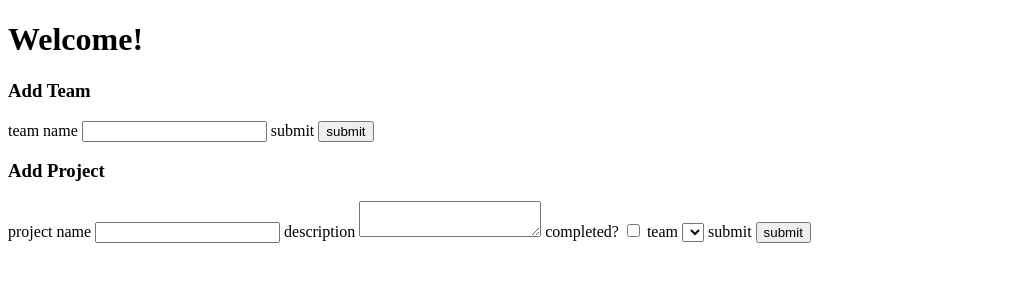
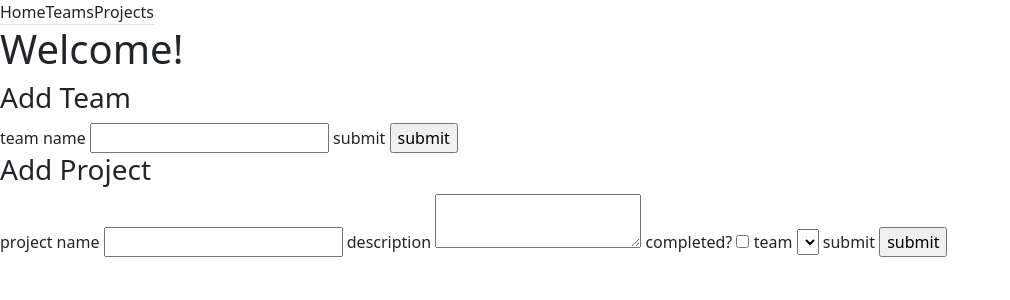
Before and after one commit to Juandtorres23/py-proj-4, a Flask app: template templates/home.html in a window 1280 px wide. Shown: the top 300 px of the page, without its empty margins (0-1010 px from the left). Run offline with Flask 2, Linux system fonts and the light colour scheme; the template is opened without the code that fills it: values that come from a table or form of the project are taken from there, others are empty.

Commit message:
added new views(teams, projects)

```diff
--- a/forms.py
+++ b/forms.py
@@ -14,4 +14,4 @@ class ProjectForm(FlaskForm):
     submit = SubmitField('submit')
 
     def update_teams(self, teams):
-        self.team_selection.choices = [ (team,id, team.team_name) for team in teams ]
+        self.team_selection.choices = [ (team.id, team.team_name) for team in teams ]
--- a/model.py
+++ b/model.py
@@ -45,12 +45,13 @@ class Project(db.Model):
     completed = db.Column(db.Boolean, default = False)
     team_id = db.Column(db.Integer, db.ForeignKey("teams.id"), nullable = False)
 
-    def __init__(self, project_name, description, completed, team_id):
+    def __init__(self, project_name, completed, team_id, **kwargs):
         self.project_name = project_name
         self.completed = completed
         self.team_id = team_id
 
-        #description
+        if "description" in kwargs:
+            self.description = kwargs["description"]
 
 def connect_to_db(app):
     app.config["SQLALCHEMY_DATABASE_URI"] = os.environ["POSTGRES_URI"]
--- a/server.py
+++ b/server.py
@@ -1,18 +1,20 @@
-from flask import Flask, render_template, redirect, url_for
+from flask import Flask, render_template, redirect, url_for, request
 
 from forms import TeamForm, ProjectForm
-from model import User, Team, Project, connect_to_db
+from model import db, User, Team, Project, connect_to_db
 
 
 app = Flask(__name__)
 
 app.secret_key = "keep this secret"
 
+user_id = 1
+
 @app.route("/")
 def home():
     team_form = TeamForm()
     project_form = ProjectForm()
-    project_form.update_teams(User.query.get(id).teams)
+    project_form.update_teams(User.query.get(user_id).teams)
 
     return render_template("home.html", team_form = team_form, project_form = project_form)
 
@@ -21,7 +23,11 @@ def add_team():
     team_form = TeamForm()
 
     if team_form.validate_on_submit():
-        print(team_form.team_name.data)
+        team_name = team_form.team_name.data
+        new_team = Team(team_name, id)
+        db.session.add(new_team)
+        db.session.commit()
+
         return redirect(url_for("home"))
     else:
         return redirect(url_for("home"))
@@ -29,7 +35,7 @@ def add_team():
 @app.route("/add-project", methods=["POST"])
 def add_project():
     project_form = ProjectForm()
-    project_form.update_teams(User.query.get(id).teams)
+    project_form.update_teams(User.query.get(user_id).teams)
 
     if project_form.validate_on_submit():
         print(project_form.project_name.data)
--- /dev/null
+++ b/templates/base.html
@@ -0,0 +1,34 @@
+<!DOCTYPE html>
+<html lang="en">
+<head>
+    <meta charset="UTF-8">
+    <meta http-equiv="X-UA-Compatible" content="IE=edge">
+    <meta name="viewport" content="width=device-width, initial-scale=1.0">
+    <link href="https://cdn.jsdelivr.net/npm/bootstrap@5.0.2/dist/css/bootstrap.min.css" rel="stylesheet" integrity="sha384-EVSTQN3/azprG1Anm3QDgpJLIm9Nao0Yz1ztcQTwFspd3yD65VohhpuuCOmLASjC" crossorigin="anonymous">
+    <title> </title>
+</head>
+
+<body>
+    <header>
+        <nav class="nav">
+            <ul class="nav nav-tabs">
+                <li class="nav-item" href="{{ url_for('home') }}"> Home </li>
+                <li class="nav-item" href="{{ url_for('teams') }}"> Teams </li>
+                <li class="nav-item" href="{{ url_for('projects') }}"> Projects </li>
+
+
+            </ul>
+
+        </nav>
+    </header>
+    <main>
+        {% block main %}
+        {% endblock %}
+    </main>
+
+
+        <script src="https://code.jquery.com/jquery-1.12.4.min.js" integrity="sha384-nvAa0+6Qg9clwYCGGPpDQLVpLNn0fRaROjHqs13t4Ggj3Ez50XnGQqc/r8MhnRDZ" crossorigin="anonymous"></script>
+        <script src="https://cdn.jsdelivr.net/npm/bootstrap@3.4.1/dist/js/bootstrap.min.js" integrity="sha384-aJ21OjlMXNL5UyIl/XNwTMqvzeRMZH2w8c5cRVpzpU8Y5bApTppSuUkhZXN0VxHd" crossorigin="anonymous"></script>
+
+</body>
+</html>
--- a/templates/home.html
+++ b/templates/home.html
@@ -1,12 +1,6 @@
-<!DOCTYPE html>
-<html lang="en">
-<head>
-    <meta charset="UTF-8">
-    <meta http-equiv="X-UA-Compatible" content="IE=edge">
-    <meta name="viewport" content="width=device-width, initial-scale=1.0">
-    <title> Project Tracking App </title>
-</head>
-<body>
+{% extends "base.html" %}
+{% block main %}
+
 <h1> Welcome! </h1>
 <div class="form-container">
     <h3> Add Team </h3>
@@ -33,5 +27,5 @@
         {{ project_form.submit }}
     </form>
 </div>
-</body>
-</html>
+
+{% endblock %}
--- /dev/null
+++ b/templates/projects.html
@@ -0,0 +1,6 @@
+{% extends "base.html" %}
+{% block main %}
+
+
+
+{% endblock %}
--- /dev/null
+++ b/templates/teams.html
@@ -0,0 +1,6 @@
+{% extends "base.html" %}
+{% block main %}
+
+
+
+{% endblock %}
```
Lines whose indentation alone changed are shown as unchanged.
